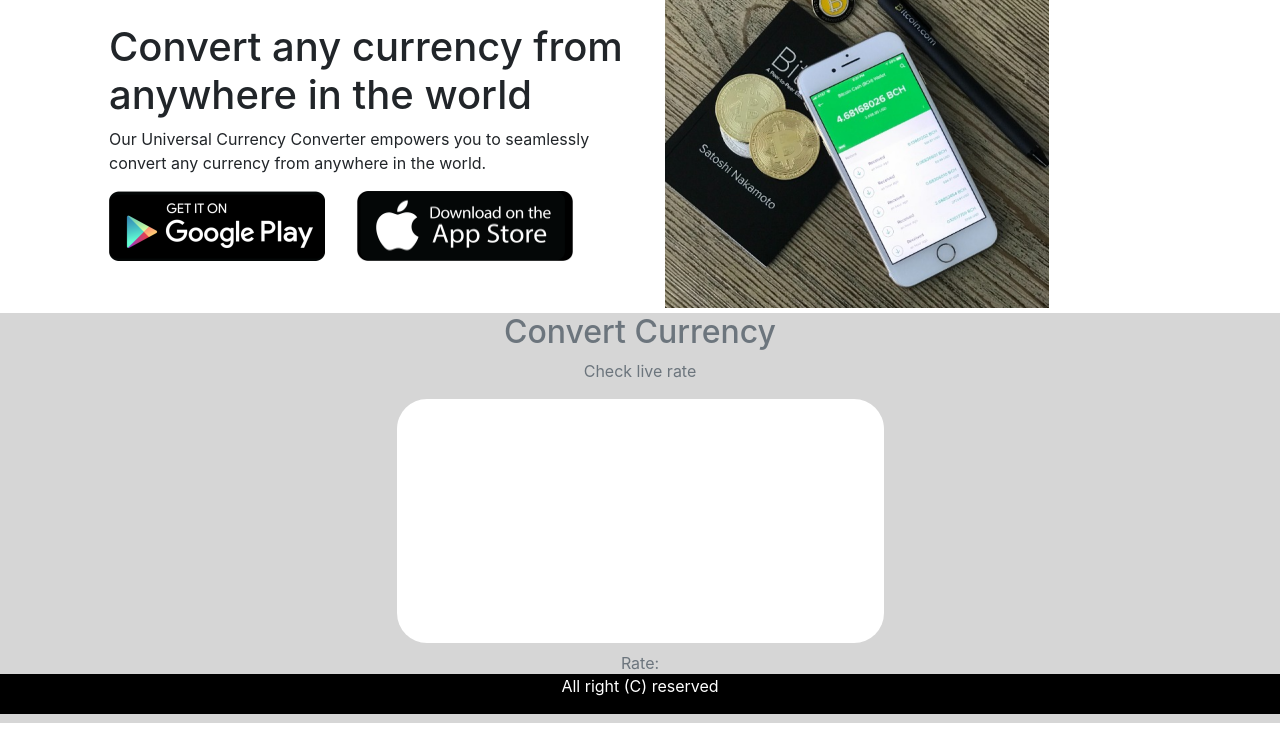
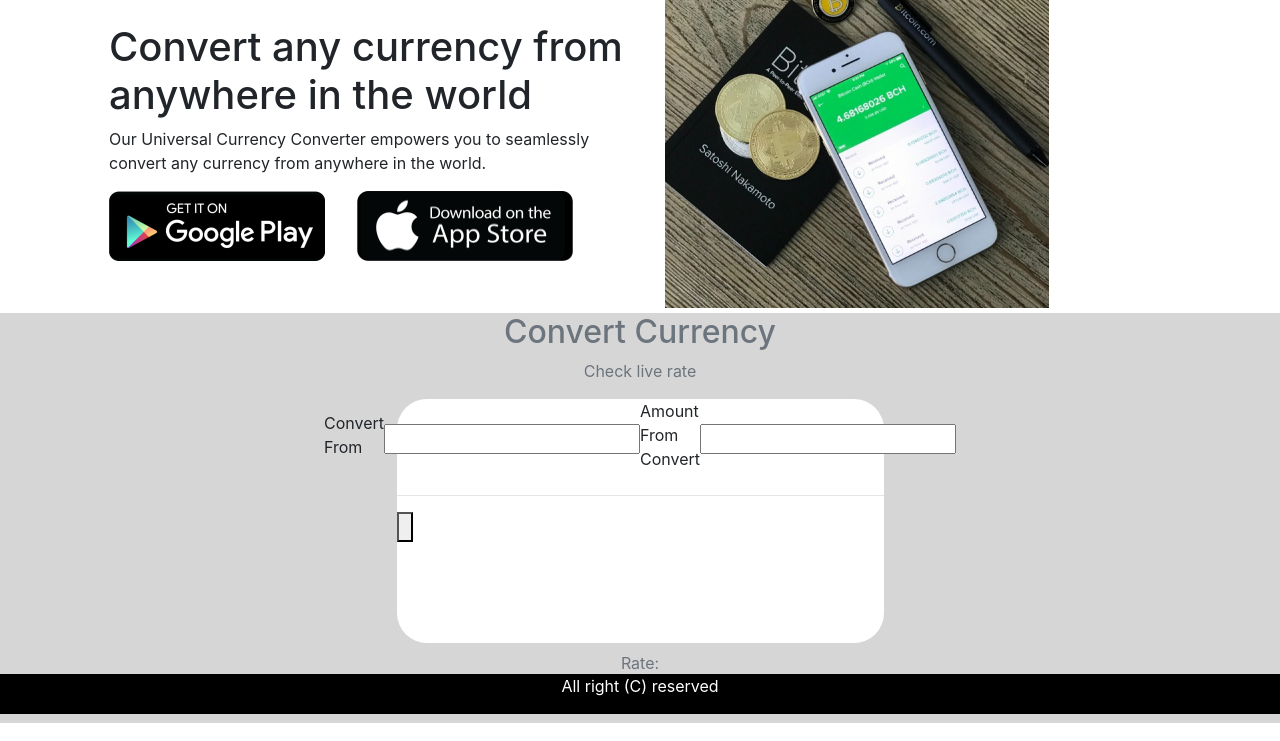
Before and after one commit to wagzyAyo/Currency-converter, a Flask app: template templates/index.html in a window 1280 px wide. Shown: the part 86-827 px from the top of the page. Run offline with Flask 3, Linux system fonts and the light colour scheme; the template is opened without the code that fills it: values that come from a table or form of the project are taken from there, others are empty; parts of the project's set-up code (start-up, migrations or seed data) failed here and were passed over.

Commit message:
convert section

```diff
--- a/main.py
+++ b/main.py
@@ -15,7 +15,7 @@ app.secret_key = os.getenv('token')
 
 class Form(FlaskForm):
    convert_from = StringField(validators=[DataRequired()])
-   amount_from_convert = StringField(validators=[DataRequired])
+   amount_from_convert = FloatField(validators=[DataRequired()])
    convert_to = StringField(validators=[DataRequired()])
    amount_converted = StringField()
 
@@ -88,7 +88,8 @@ def home():
        form.amount_converted = convert(convert_from, convert_to, amount_from)
        unit = unit_per(convert_from, convert_to, amount_from)
     return render_template('index.html', year=year,
-                           amount_converted = form.amount_converted, unit=unit)
+                           form=form, convert_from=convert_from, convert_to=convert_to ,
+                           amount_from=amount_from, amount_converted=form.amount_converted)
 
 @app.route('/about')
 def about():
--- a/templates/base.html
+++ b/templates/base.html
@@ -5,6 +5,7 @@
     <meta name="viewport" content="width=device-width, initial-scale=1.0">
     {% block title %}<title>Currency Converter</title> {% endblock %}
     <link rel="stylesheet" href="../static/styles.css">
+    <link rel="stylesheet" href="https://cdnjs.cloudflare.com/ajax/libs/font-awesome/6.5.1/css/fontawesome.min.css" integrity="sha512-d0olNN35C6VLiulAobxYHZiXJmq+vl+BGIgAxQtD5+kqudro/xNMvv2yIHAciGHpExsIbKX3iLg+0B6d0k4+ZA==" crossorigin="anonymous" referrerpolicy="no-referrer" />
     <link rel="stylesheet" href="https://cdn.jsdelivr.net/npm/bootstrap@4.1.3/dist/css/bootstrap.min.css" integrity="sha384-MCw98/SFnGE8fJT3GXwEOngsV7Zt27NXFoaoApmYm81iuXoPkFOJwJ8ERdknLPMO" crossorigin="anonymous">
 </head>
 <body>
--- a/templates/index.html
+++ b/templates/index.html
@@ -22,7 +22,17 @@
         <h2 class="text-center text-secondary">Convert Currency</h2>
         <p class="text-center text-secondary">Check live rate</p>
         <div class="m-auto box">
-
+            <form action="" method="post">
+                {{ form.hidden_tag() }}
+                <div class="d-flex align-items-center justify-content-center">
+                {{ form.convert_from.label }} {{ form.convert_from}}
+                {{ form.amount_from_convert.label }}  {{ form.amount_from_convert }}
+            </div>
+            <div>
+            <hr>
+            <button type="submit"><i class="fa-solid fa-arrow-up-arrow-down"></i></button>
+            </div>
+            </form>
         </div>
         <p class="text-center text-secondary mt-2 pb-5">Rate:</p>
     </div>
```
